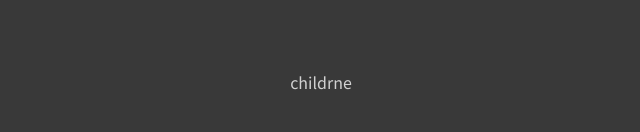
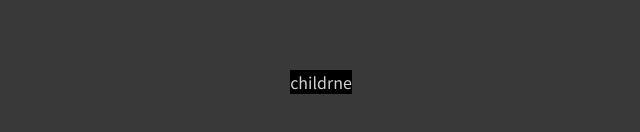
Before and after one commit to YoonJieut/YoonJieutBlog, a Next.js app: page /test in a window 1280 px wide. Shown: the part 318-450 px from the top of the page, without its empty margins (319-959 px from the left). Built offline with nearby package versions, Linux system fonts and the light colour scheme; a web font is replaced by a local one.

Commit message:
test : style-jsx 테스트 확인

```diff
--- a/app/components/animation/UnderBarAni.tsx
+++ b/app/components/animation/UnderBarAni.tsx
@@ -28,9 +28,15 @@ const UnderBarAni: React.FC<UnderBarAniProps> = ({ children }) => {
     console.log("underlineRef.current - ", underlineRef.current);
   }, [underlineRef]);
   return (
-    <div>
+    <div className="pa">
       {children}
       <div className="underlineAnimation" ref={underlineRef}></div>
+      <style jsx>{`
+        .pa {
+          background-color: black;
+          transition: width 0.5s;
+        }
+      `}</style>
     </div>
   );
 };
```
